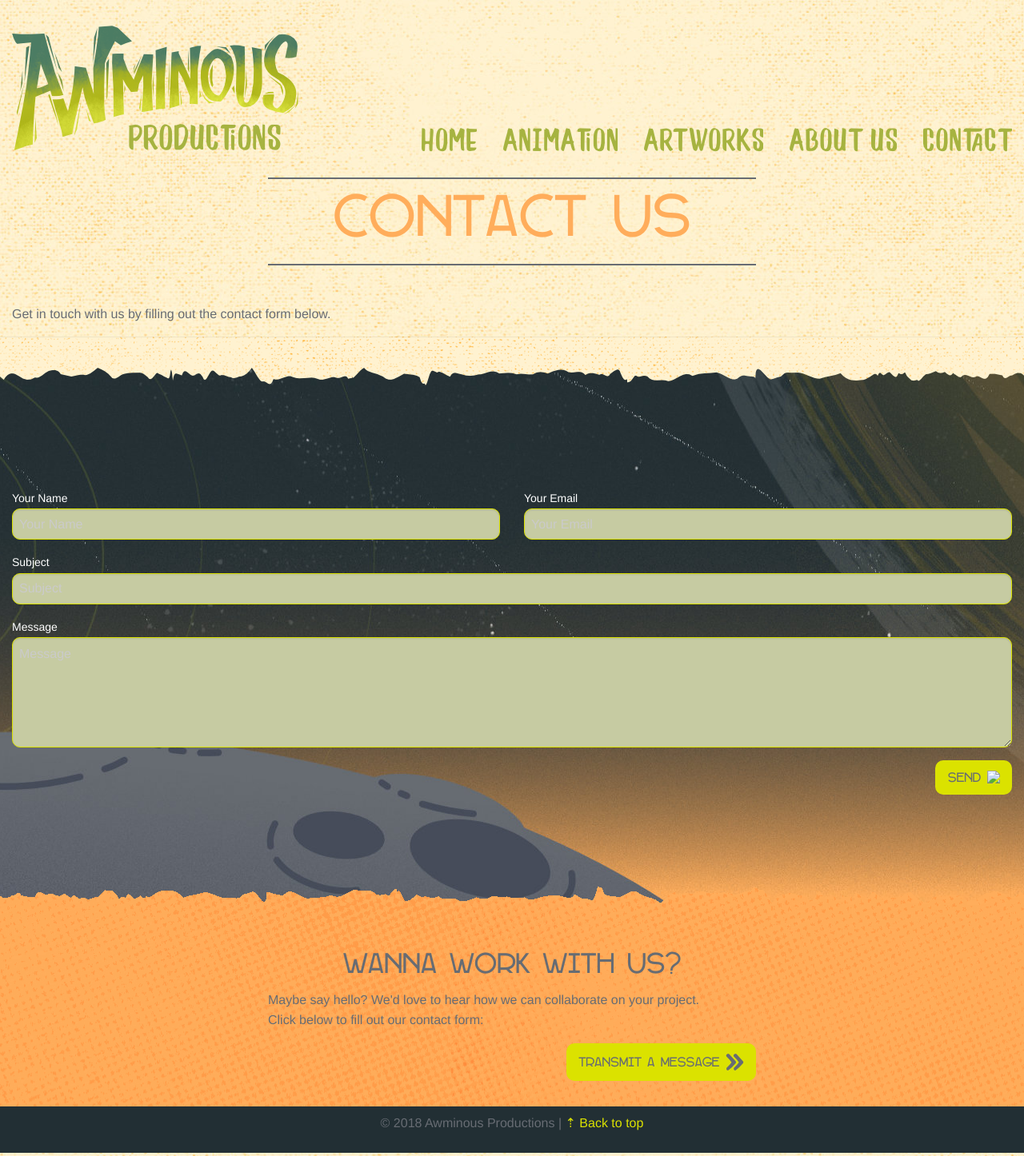
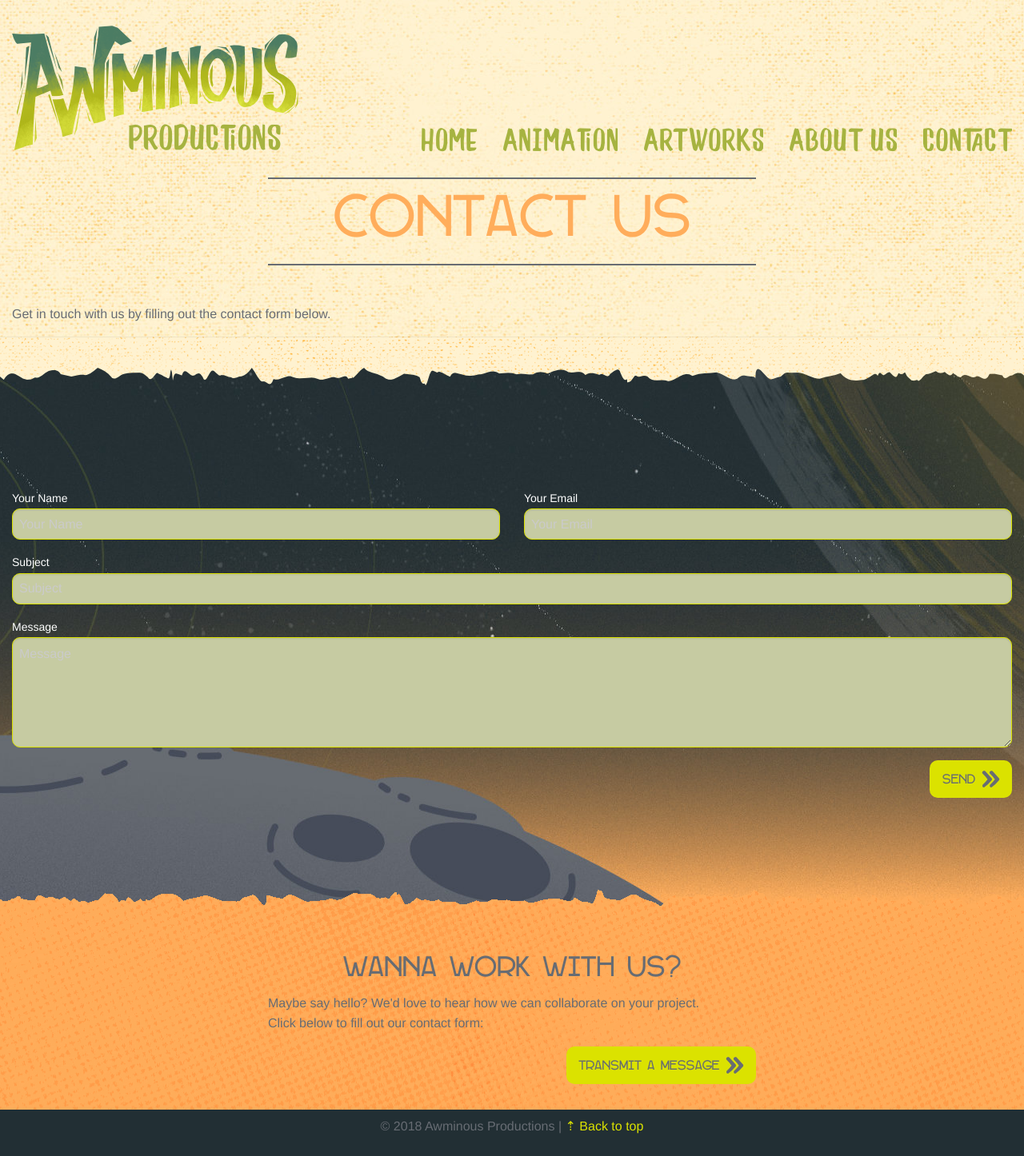
Before and after one commit to awminous/awminous.github.io, a Jekyll site: the page built from contact.html, in a window 1280 px wide. Shown: the whole page at 80% size. Built offline with Jekyll 4.4.1, drawn with Linux system fonts in a browser that asks for light colours.

Commit message:
Update contact.html

```diff
--- a/contact.html
+++ b/contact.html
@@ -15,19 +15,19 @@
     <form class="grid-container" action="https://www.enformed.io/3j4p5b6o" method="POST">
       <fieldset class="grid-x grid-margin-x">
         <label class="cell small-12 medium-6">Your Name
-          <input type="text" placeholder="Your Name" name="name">
+          <input type="text" placeholder="Your Name" name="Name">
         </label>
         <label class="cell small-12 medium-6">Your Email
-          <input type="text" placeholder="Your Email" name="_replyto">
+          <input type="text" placeholder="Your Email" name="Email">
         </label>
         <label class="cell small-12 medium-12">Subject
-          <input type="text" placeholder="Subject" name="_subject">
+          <input type="text" placeholder="Subject" name="Subject">
         </label>
         <label class="cell small-12 medium-12">Message
           <textarea name="message" rows="5" placeholder="Message" name="Message"></textarea>
         </label>
         <input type="text" name="_gotcha" style="display:none" />
-        <div class="cell"><button type="submit" class="more button float-right">Send <img src="img/arrow.png"></button></div>
+        <div class="cell"><button type="submit" class="more button float-right">Send <img src="{{ site.baseurl }}/img/arrow.png"></button></div>
       </fieldset>
     </form>
   </section>
```
